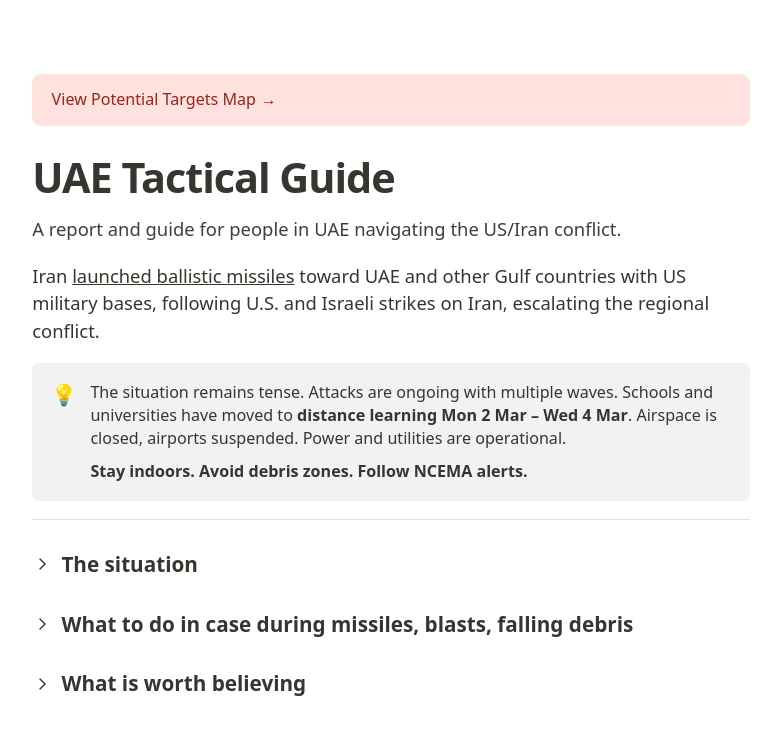
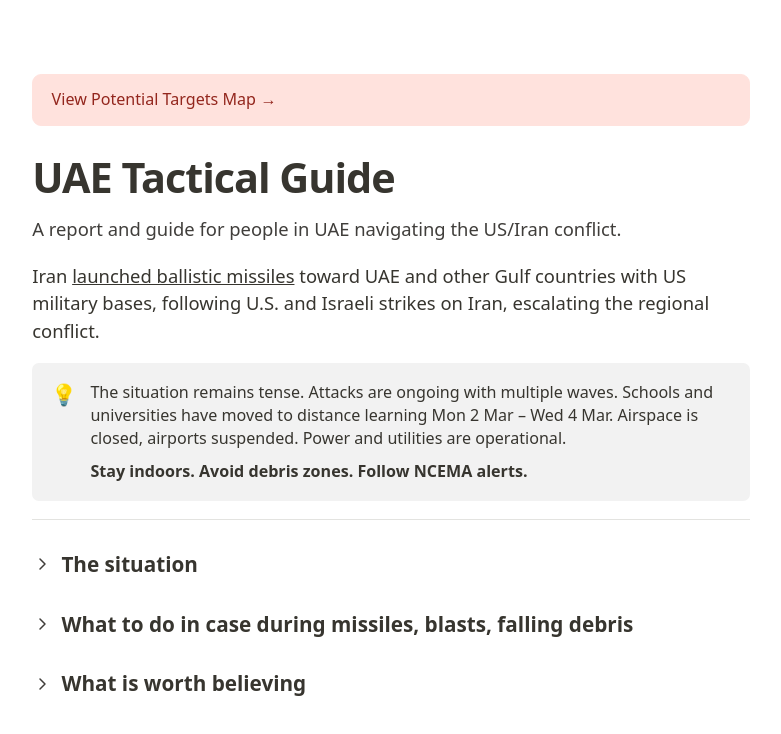
Before and after one commit to VedantKh/uae-tactical-guide, a Next.js app: page /uae-tactical-guide/ in a window 1280 px wide. Shown: the top 734 px of the page, without its empty margins (249-1030 px from the left). Built offline with nearby package versions, Linux system fonts and the light colour scheme.

Commit message:
minor edit

```diff
--- a/app/page.tsx
+++ b/app/page.tsx
@@ -37,7 +37,7 @@
         >
           <span className="text-lg leading-6 flex-shrink-0">&#128161;</span>
           <div className="text-sm" style={{ color: "var(--foreground)" }}>
-            <p>The situation remains tense. Attacks are ongoing with multiple waves. Schools and universities have moved to <strong>distance learning Mon 2 Mar &ndash; Wed 4 Mar</strong>. Airspace is closed, airports suspended. Power and utilities are operational.</p>
+            <p>The situation remains tense. Attacks are ongoing with multiple waves. Schools and universities have moved to distance learning Mon 2 Mar &ndash; Wed 4 Mar. Airspace is closed, airports suspended. Power and utilities are operational.</p>
             <p className="mt-2 font-bold">Stay indoors. Avoid debris zones. Follow NCEMA alerts.</p>
           </div>
         </div>
```
